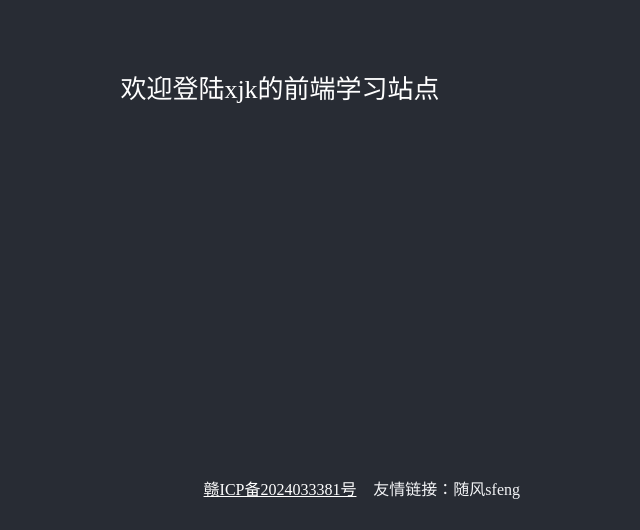
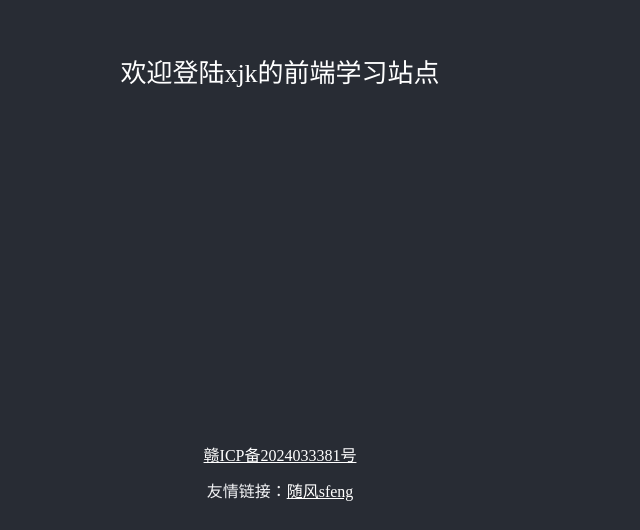
Before and after one commit to jserxiao/bigfe_front, a React (Create React App) app: page / in a window 1280 px wide. Shown: the part 270-800 px from the top of the page, without its empty margins (360-1000 px from the left). Built offline with nearby package versions, Linux system fonts and the light colour scheme; no server answers; the HTML template or start-up script is replaced by a standard one.

Commit message:
feat: 布局修改

```diff
--- a/public/index.html
+++ b/public/index.html
@@ -24,7 +24,7 @@
       work correctly both with client-side routing and a non-root public URL.
       Learn how to configure a non-root public URL by running `npm run build`.
     -->
-    <title>React App</title>
+    <title>xiao</title>
   </head>
   <body>
     <noscript>You need to enable JavaScript to run this app.</noscript>
--- a/src/App.css
+++ b/src/App.css
@@ -30,10 +30,8 @@
 
 .App-footer {
   position: relative;
-  height: 80px;
-  display: flex;
-  align-items: center;
-  justify-content: center;
+  padding: 30px 0;
+  text-align: center;
 }
 .App-footer .link {
   cursor: pointer;
--- a/src/App.js
+++ b/src/App.js
@@ -20,9 +20,9 @@ const link = (path) => {
       </header>
       <footer className="App-footer">
         <span class="link" onClick={() => link('https://beian.miit.gov.cn/')}>赣ICP备2024033381号</span>
-        <div style={{position: 'absolute',right: '400px'}}>
+        <div style={{marginTop: '20px'}}>
           <span class="frend-link">友情链接：</span>
-          <span class="frend-link" onClick={() => link('https://sfengweb.com')}>随风sfeng</span>
+          <span class="frend-link link" onClick={() => link('https://sfengweb.com')}>随风sfeng</span>
         </div>
       </footer>
     </div>
```
